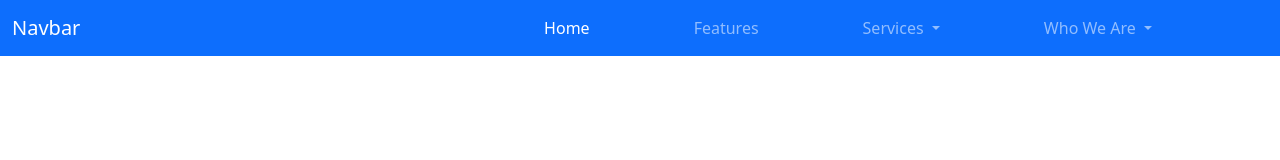
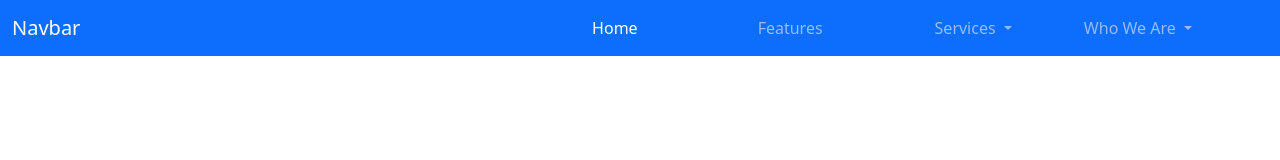
Before and after one commit to DharanSJIT/js, a plain HTML site: page index.html in a window 1280 px wide. Drawn offline with nearby package versions, Linux system fonts and the light colour scheme.

Commit message:
updated navbar

```diff
--- a/index.html
+++ b/index.html
@@ -29,17 +29,17 @@
         <div class="offcanvas-body ">
           <ul class="navbar-nav justify-content-end flex-grow-1 pe-3" style="padding-right: 20px !important;">
             <li class="nav-item pe-5" >
-              <a class="nav-link active pe-5" aria-current="page" href="#">Home</a>
+              <a class="nav-link active pe-5 ms-3" aria-current="page" href="#">Home</a>
             </li>
-            <li class="nav-item pe-5">
+            <li class="nav-item pe-5 ms-3">
               <a class="nav-link pe-5" href="#">Features</a>
             </li>
             <li class="nav-item dropdown pe-5">
-              <a class="nav-link dropdown-toggle pe-5" href="#" id="navbarDropdown" role="button" data-bs-toggle="dropdown"
+              <a class="nav-link dropdown-toggle ps-3"  href="#" id="navbarDropdown" role="button" data-bs-toggle="dropdown"
                 aria-expanded="false">
                 Services
               </a>
-              <ul class="dropdown-menu dropdown-menu-dark" aria-labelledby="navbarDropdown">
+              <ul class="dropdown-menu dropdown-menu-dark ms-3" aria-labelledby="navbarDropdown">
                 <li><a class="dropdown-item ps-4" href="#">Web Development</a></li>
                 <li><a class="dropdown-item ps-4" href="#">Design</a></li>
                 <li><hr class="dropdown-divider" /></li>
@@ -47,11 +47,11 @@
               </ul>
             </li>
              <li class="nav-item dropdown pe-5">
-              <a class="nav-link dropdown-toggle pe-5" href="#" id="navbarDropdown" role="button" data-bs-toggle="dropdown"
+              <a class="nav-link dropdown-toggle ps-3" href="#" id="navbarDropdown" role="button" data-bs-toggle="dropdown"
                 aria-expanded="false">
                 Who We Are
               </a>
-              <ul class="dropdown-menu dropdown-menu-dark" aria-labelledby="navbarDropdown">
+              <ul class="dropdown-menu dropdown-menu-dark ms-3" aria-labelledby="navbarDropdown">
                <li><a class="dropdown-item ps-4" href="#">Our Team</a></li>
                 <li><a class="dropdown-item ps-4" href="#">Our Story</a></li>
                 <li><hr class="dropdown-divider" /></li>
```
